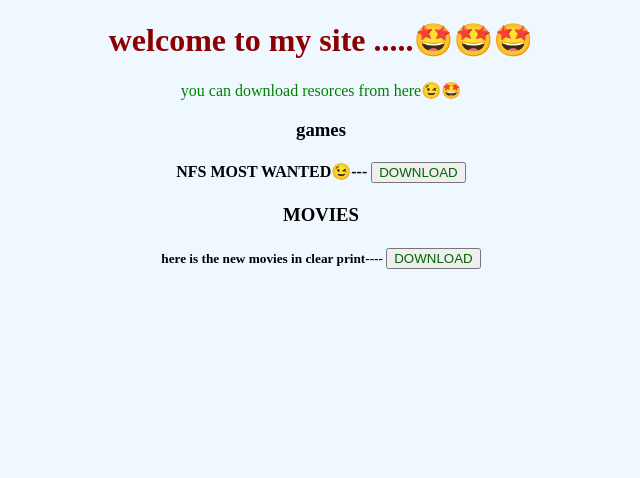
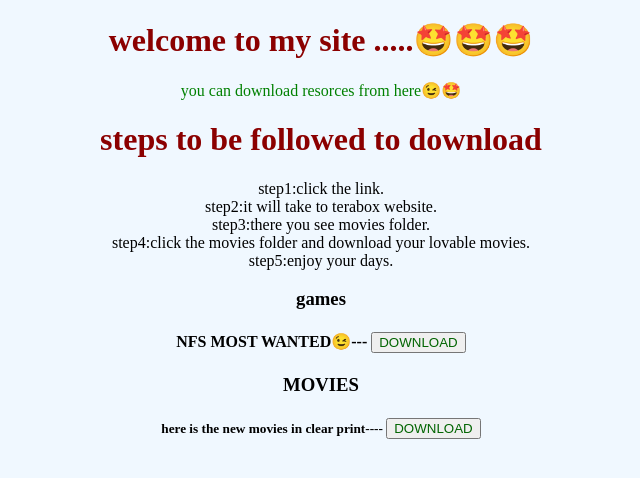
Before and after one commit to yashwanthvijayakumar/yash-stuffs, a plain HTML site: page index.html in a window 1280 px wide. Shown: the whole page, without its empty margins (319-959 px from the left). Drawn offline with Linux system fonts and the light colour scheme.

Commit message:
Add files via upload

```diff
--- a/index.html
+++ b/index.html
@@ -10,6 +10,17 @@
     <center>
         <h1 style="color: darkred;">welcome to my site .....🤩🤩🤩</h1>
         <p style="color: green;">you can download resorces from here😉🤩</p>
+        <div id="instruction">
+            <h1 style="color: darkred;">steps to be followed to download</h1>
+        <center>
+            <p> step1:click the link.<br>
+                step2:it will take to terabox website.<br>
+                step3:there you see movies folder. <br>
+                step4:click the movies folder and download your lovable movies. <br>
+                step5:enjoy your days. <br>
+        </center>
+        </p>
+        </div>
         <div id="games">
             <h3>games</h3>
 
```
